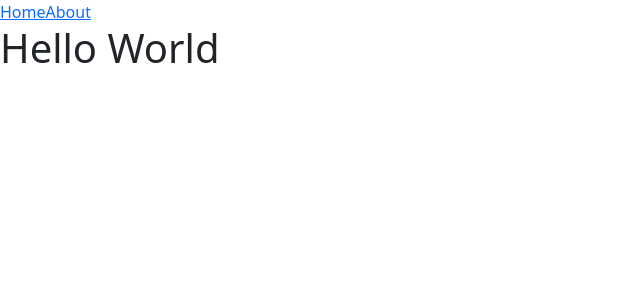
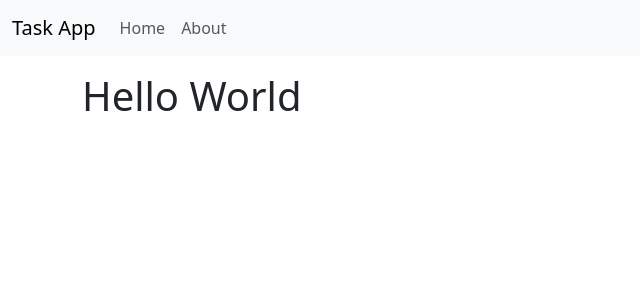
Before and after one commit to cckcoder/vue-js-task-app, a Vue app: page / in a window 1280 px wide. Shown: the top 300 px of the page, without its empty margins (0-640 px from the left). Built offline with nearby package versions, Linux system fonts and the light colour scheme.

Commit message:
update: implement navbar
Signed-off-by: codewizz_thinkpad <codewizz@cckcoder.cc>

```diff
--- a/src/App.vue
+++ b/src/App.vue
@@ -5,14 +5,37 @@
 <template>
   <header>
     <div class="wrapper">
-      <nav>
-        <RouterLink to="/">Home</RouterLink>
-        <RouterLink to="/about">About</RouterLink>
+      <nav class="navbar navbar-expand-lg bg-body-tertiary">
+        <div class="container-fluid">
+          <a class="navbar-brand" href="#">Task App</a>
+          <button
+            class="navbar-toggler"
+            type="button"
+            data-bs-toggle="collapse"
+            data-bs-target="#navbarSupportedContent"
+            aria-controls="navbarSupportedContent"
+            aria-expanded="false"
+            aria-label="Toggle navigation"
+          >
+            <span class="navbar-toggler-icon"></span>
+          </button>
+          <div class="collapse navbar-collapse" id="navbarSupportedContent">
+            <ul class="navbar-nav me-auto mb-2 mb-lg-0">
+              <li class="nav-item">
+                <RouterLink to="/" class="nav-link">Home</RouterLink>
+              </li>
+              <li class="nav-item">
+                <RouterLink to="/about" class="nav-link">About</RouterLink>
+              </li>
+            </ul>
+          </div>
+        </div>
       </nav>
     </div>
   </header>
-
-  <RouterView />
+  <div class="container mt-3">
+    <RouterView />
+  </div>
 </template>
 
 <style scoped></style>
```
